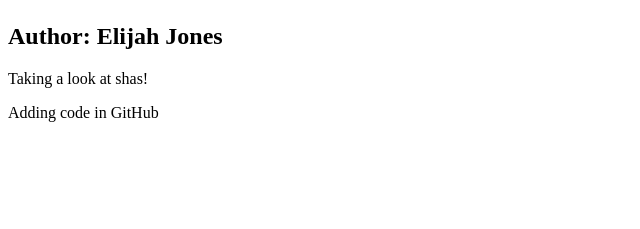
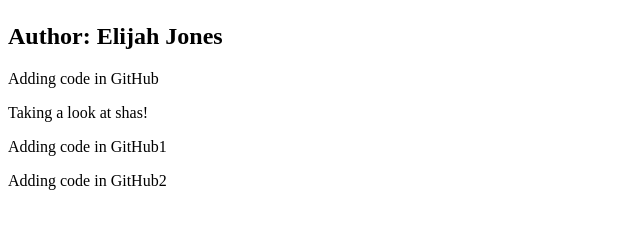
Before and after one commit to elyjah999/elyjah999, a plain HTML site: page index.html in a window 1280 px wide. Shown: the part 123-352 px from the top of the page, without its empty margins (0-640 px from the left). Drawn offline with Linux system fonts and the light colour scheme.

Commit message:
Update index.html

```diff
--- a/index.html
+++ b/index.html
@@ -3,10 +3,10 @@
     <p>Working with Git is Easy Peasy!</p>
 </div>
 <h2>Author: Elijah Jones</h2>
-
+<div> <p> Adding code in GitHub</p> </div>
 <div>
 
     <p>Taking a look at shas!</p>
 </div>
-
-<div> <p> Adding code in GitHub</p> </div>
+<div> <p> Adding code in GitHub1</p> </div>
+<div> <p> Adding code in GitHub2</p> </div>
```
